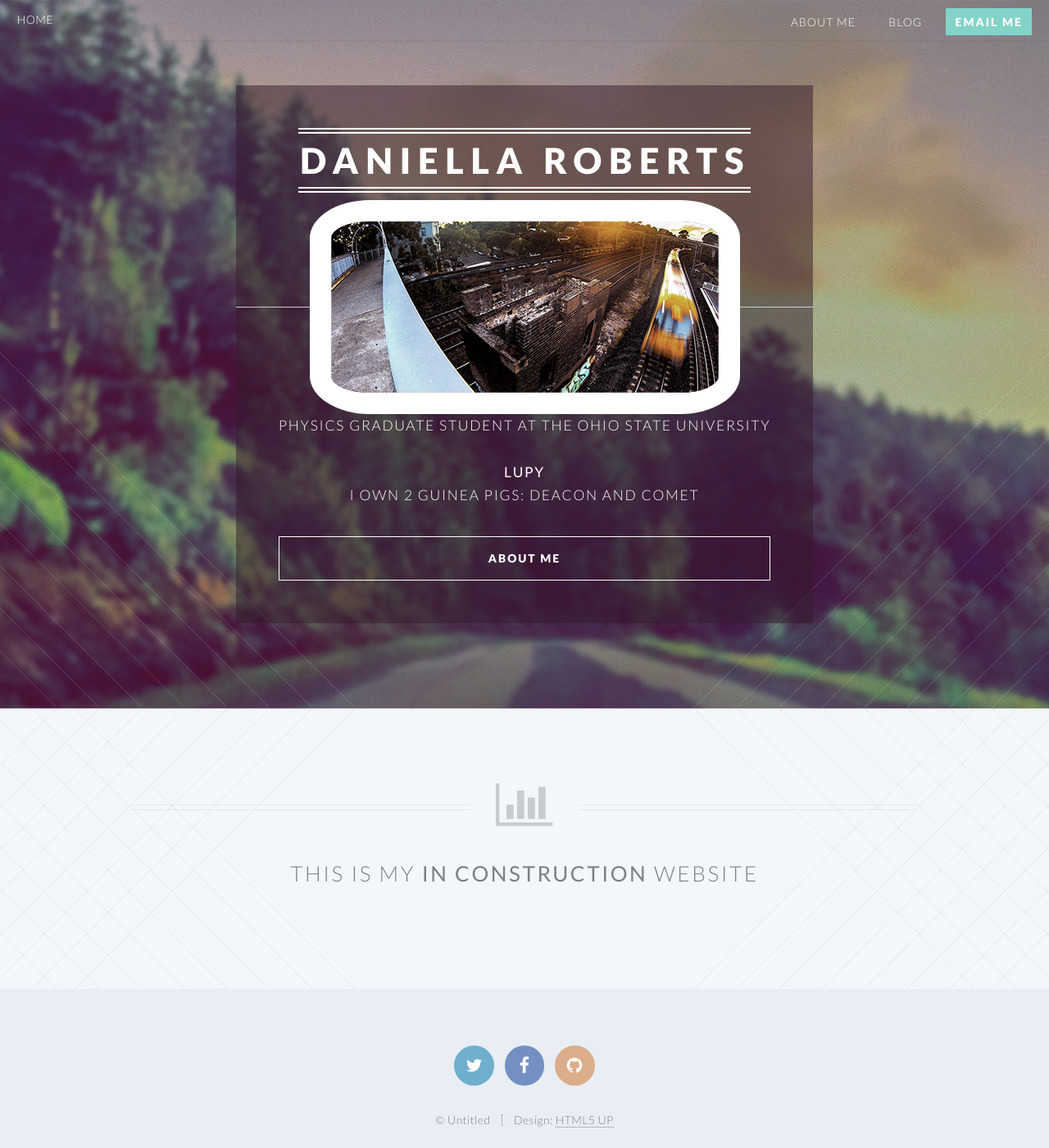
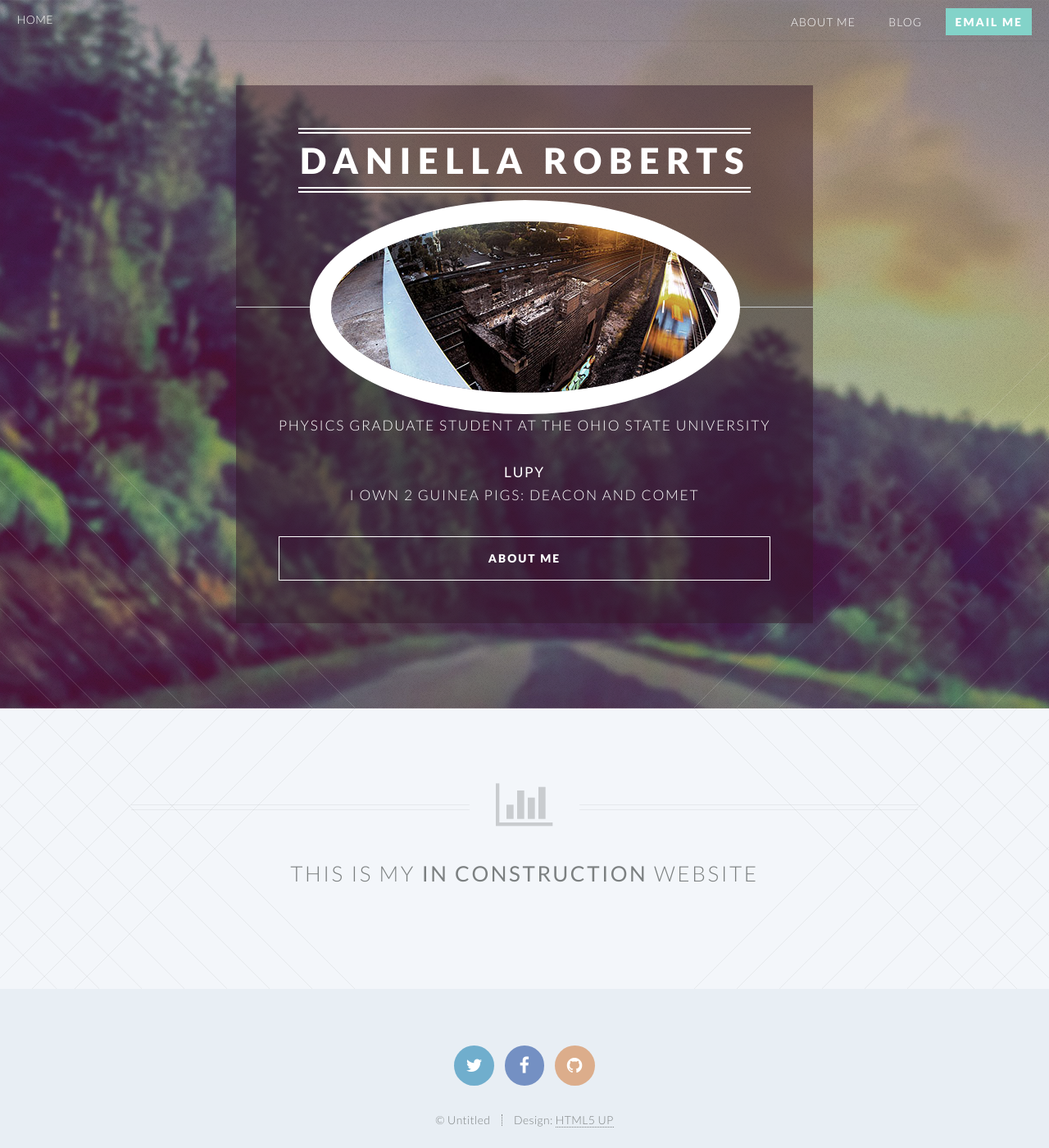
Before and after one commit to daniellaro/daniellaro.github.io, a Jekyll site: the page built from index.html, in a window 1280 px wide and 1400 px high. Shown: the whole window at 82% size. Built offline with Jekyll 4.4.1, drawn with Linux system fonts in a browser that asks for light colours.

Commit message:
Update style.css

```diff
--- a/css/style.css
+++ b/css/style.css
@@ -879,12 +879,13 @@
 			#banner .avatar img {
 				display: block;
 				margin: 0 auto;
-				border-radius: 10%;
+				border-radius: 100%;
 				box-shadow: 0 0 0 1.5em #ffffff;
 			}
 
 			#banner .avatar:before {
 				content: '';
+				border: transparent;
 				display: block;
 				position: absolute;
 				top: 50%;
@@ -899,7 +900,7 @@
 
 			#banner {
 				padding: 4em 2em 2.5em 2em ;
-				width: 10%;
+				width: 100%;
 			}
 
 				#banner .avatar:before {
```
